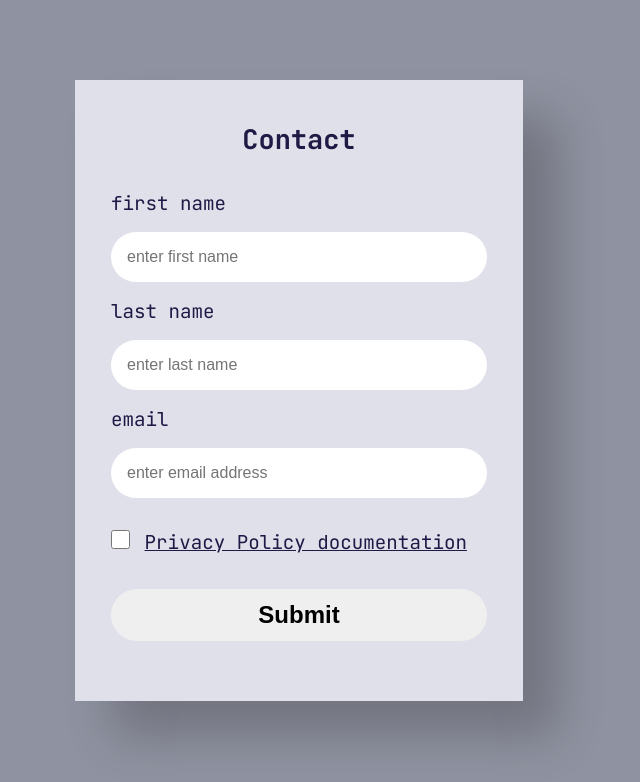
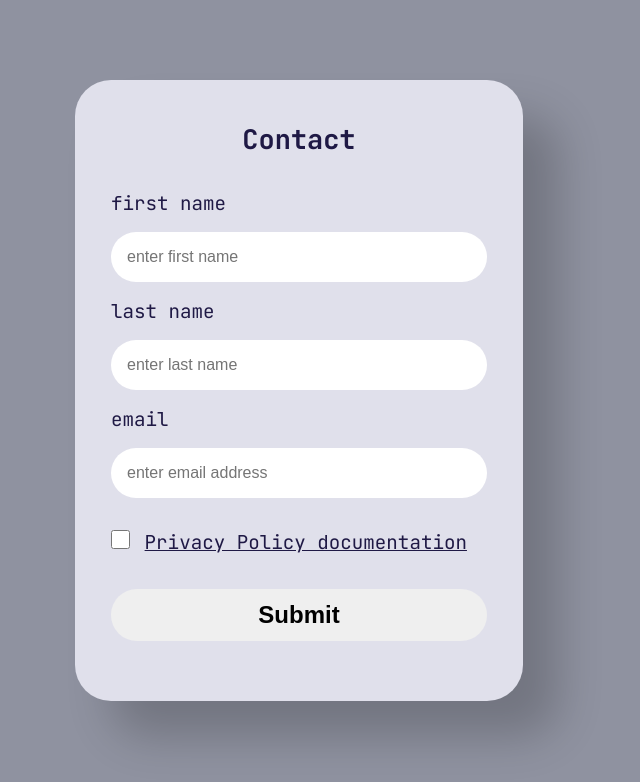
Before and after one commit to kraft-aka/contact-form-project, a plain HTML site: page index.html in a window 1280 px wide. Shown: the whole page, without its empty margins (341-981 px from the left). Drawn offline with Linux system fonts and the light colour scheme.

Commit message:
edit container border-radius

```diff
--- a/style.css
+++ b/style.css
@@ -26,6 +26,7 @@
     margin: 10vh auto;
     padding: 2em;
     box-shadow: 2em 2em 2.5em rgba(0, 0, 0, .20);
+    border-radius: 2em;
   }
 
   .hide {
```
